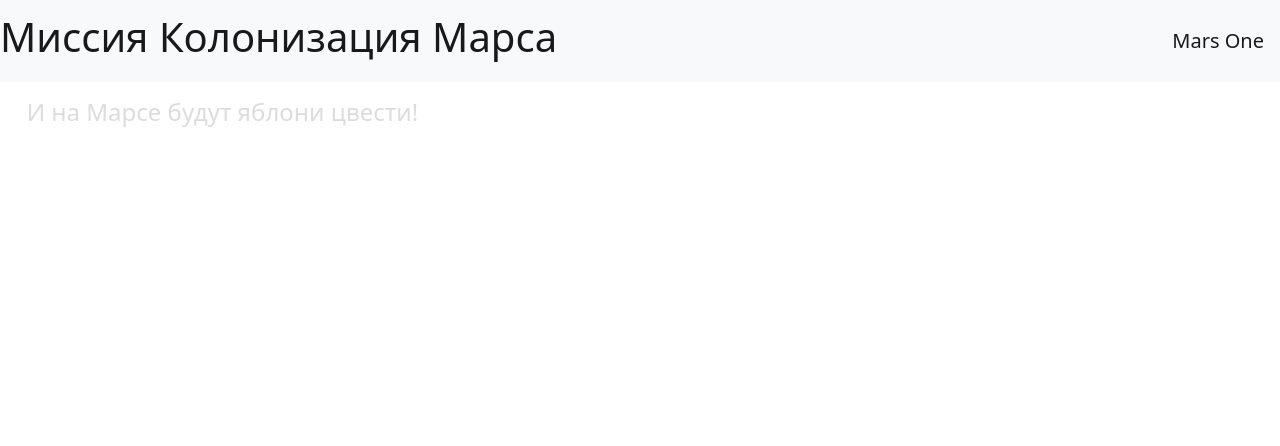
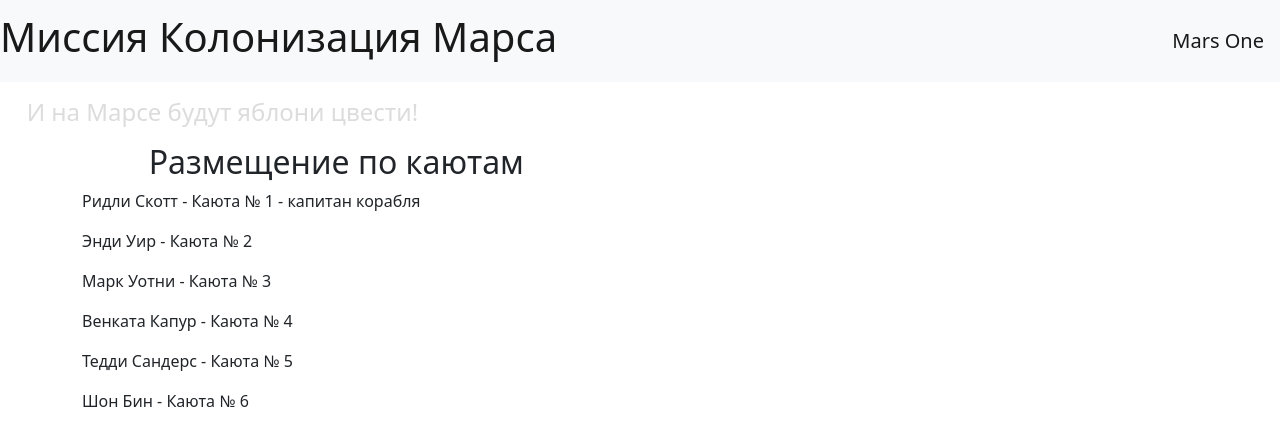
Before and after one commit to QueenEnnie/WebTasks, a Flask app: page /distribution in a window 1280 px wide. Shown: the top 446 px of the page. Run offline with Flask 2, Linux system fonts and the light colour scheme.

Commit message:
flask-wtf distribution (6)

```diff
--- a/main.py
+++ b/main.py
@@ -44,5 +44,11 @@ def login():
     return render_template('protection.html', title='Аварийный доступ', form=form)
 
 
+@app.route('/distribution')
+def distribution():
+    people = ["Ридли Скотт", "Энди Уир", "Марк Уотни", "Венката Капур", "Тедди Сандерс", "Шон Бин"]
+    return render_template('distribution.html', crew=people)
+
+
 if __name__ == '__main__':
     app.run(port=8080, host='127.0.0.1')
--- a/static/css/answer.css
+++ b/static/css/answer.css
@@ -7,3 +7,7 @@ h1.access{
    background: url('/static/img/MARS-2-7.png') no-repeat center left;
    padding-left: 118pt;
 }
+
+h2.distribution{
+   padding-left: 50pt;
+}
--- /dev/null
+++ b/templates/distribution.html
@@ -0,0 +1,10 @@
+{% extends "base.html" %}
+
+{% block content %}
+    {% set cabin = "Каюта №" %}
+     <p></p>
+     <h2 class="distribution">Размещение по каютам</h2>
+    {% for elem in crew %}
+        <p>{{ elem }} - {{ cabin }} {{ loop.index }} {% if loop.first %} - капитан корабля{% endif %}</p>
+    {% endfor %}
+{% endblock %}
```
